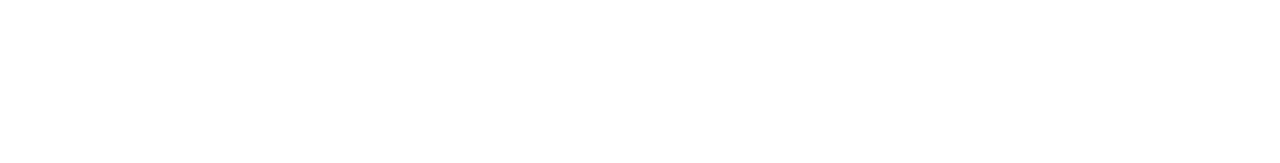
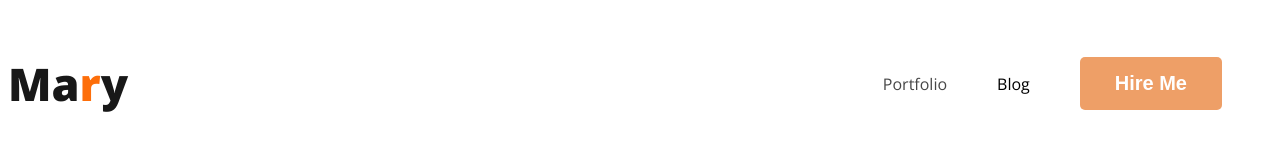
Before and after one commit to usainu969/updated, a plain HTML site: page index.html in a window 1280 px wide. Drawn offline with nearby package versions, Linux system fonts and the light colour scheme; files that its build step writes are made by us from their sources.

Commit message:
nav related added

```diff
--- a/images/styles.css
+++ b/images/styles.css
@@ -0,0 +1,45 @@
+/* common shared styles */
+body{
+    font-family: 'Open Sans', sans-serif;
+}
+
+
+/* nav related styles  */
+nav{
+    display: flex;
+    justify-content: space-between;
+    align-items: center;
+
+}
+.nav-title{
+    color:#181818;
+    font-size:45px;
+    font-weight: 800;
+}
+.text-primary{
+    color: #FD6E0A;
+}
+
+.btn-primary{
+    border-radius: 5px;
+    background-color: #ee9f67;
+    border: 0;
+    color: white;
+    font-size: 20px;
+    font-weight: 700;
+    padding: 15px 35px;
+
+}
+nav > ul{
+    display: flex;
+    align-items: center;
+
+}
+nav li{
+    list-style: none;
+    margin-right: 50px;
+}
+nav a{
+    text-decoration: none;
+    color: #474747;
+}
--- a/index.html
+++ b/index.html
@@ -4,13 +4,31 @@
     <meta charset="UTF-8">
     <meta name="viewport" content="width=device-width, initial-scale=1.0">
 
-    <link rel="stylesheet" href="styles.css">
+
+    <link rel="preconnect" href="https://fonts.googleapis.com">
+<link rel="preconnect" href="https://fonts.gstatic.com" crossorigin>
+
+<link href="https://fonts.googleapis.com/css2?family=Open+Sans:ital,wght@0,400;0,700;0,800;1,700;1,800&display=swap" rel="stylesheet">
+
+    <link rel="stylesheet" href="images/styles.css">
     <title>Web Developer Portifolio</title>
 </head>
 <body>
+    <header>
+        <nav>
+            <h3 class="nav-title">Ma<span class="text-primary">r</span>y</h3>
+            <ul>
+                <li><a href="">Portfolio</a></li>
+                <li>Blog</li>
+                <li><button class="btn-primary">Hire Me</button></li>
+            </ul>
+        </nav>
+    </header>
+    <main>
 
-    <header>
+    </main>
+    <footer>
 
-    </header>
+    </footer>
 </body>
 </html>
```
